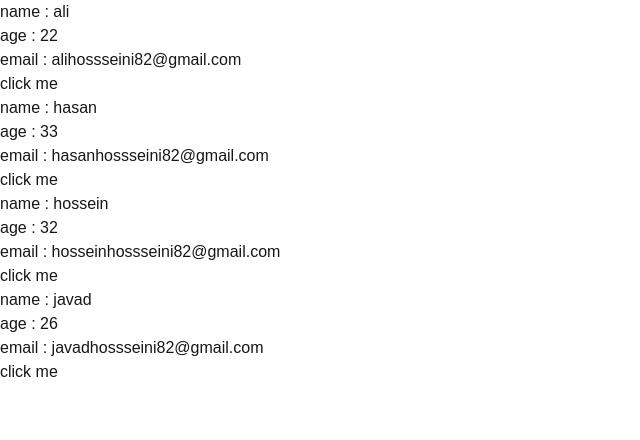
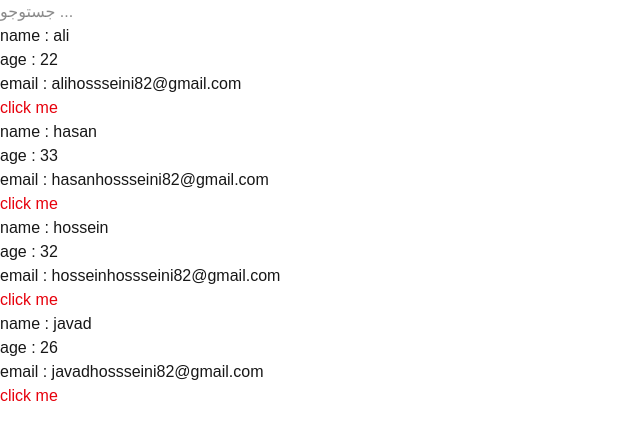
Before and after one commit to imamin1/next, a Next.js app: page / in a window 1280 px wide. Shown: the top 440 px of the page, without its empty margins (0-640 px from the left). Built offline with nearby package versions, Linux system fonts and the light colour scheme.

Commit message:
#7functional state update

```diff
--- a/app/components/Index.jsx
+++ b/app/components/Index.jsx
@@ -9,22 +9,25 @@ const index = () => {
     { name: "hossein", age: 32, email: "hosseinhossseini82@gmail.com" },
     { name: "javad", age: 26, email: "javadhossseini82@gmail.com" },
   ];
-  const [users,setUsers] = useState(initialUsers);
+  const [users, setUsers] = useState(initialUsers);
+  // this is delete Users
   const handleDelete = (name) => {
-    const newUser = users.filter((user) => user.name !==name)
-    setUsers(newUser)
-  }
+    setUsers((prevUsers) => {
+      const newUser = prevUsers.filter((user) => user.name !== name);
+      return newUser;
+    });
+  };
+  // this is filter Users
+  const setSearch = (char) => {
+    const newUsers = initialUsers.filter((user) => user.name.toLocaleLowerCase().includes(char.toLocaleLowerCase()));
+    setUsers(newUsers);
+  };
   return (
-    <div>
-      {users.map((user) => {
-        return (
-          <UserInfo
-            key={user.name}
-            {...user}
-            handleDelete={handleDelete}
-          />
-        );
-      })}
+    <div >
+      <input type="text" onChange={(e)=>setSearch(e.target.value)} placeholder="جستوجو ..." />
+      {users.map((user) => (
+        <UserInfo key={user.name} {...user} handleDelete={handleDelete} />
+      ))}
     </div>
   );
 };
--- a/app/components/UserInfo.jsx
+++ b/app/components/UserInfo.jsx
@@ -3,12 +3,12 @@ import React from 'react';
 const UserInfo = ({name,age,email,handleDelete}) => {
     return (
         <div>
-            <ul >
+            <ul>
                 <li>name : {name}</li>
                 <li>age : {age}</li>
                 <li>email : {email}</li>
             </ul>
-            <button onClick={()=>handleDelete(name)}>click me</button>
+            <button onClick={()=>handleDelete(name)} className='text-red-600'>click me</button>
         </div>
     );
 };
--- a/app/page.js
+++ b/app/page.js
@@ -1,4 +1,4 @@
-import Index from "../app/components/Index.jsx";
+import Index from "./components/index.jsx";
 
 export default function Home() {
   return (
```
Also changed, not shown: package.json (line endings or trailing spaces).
